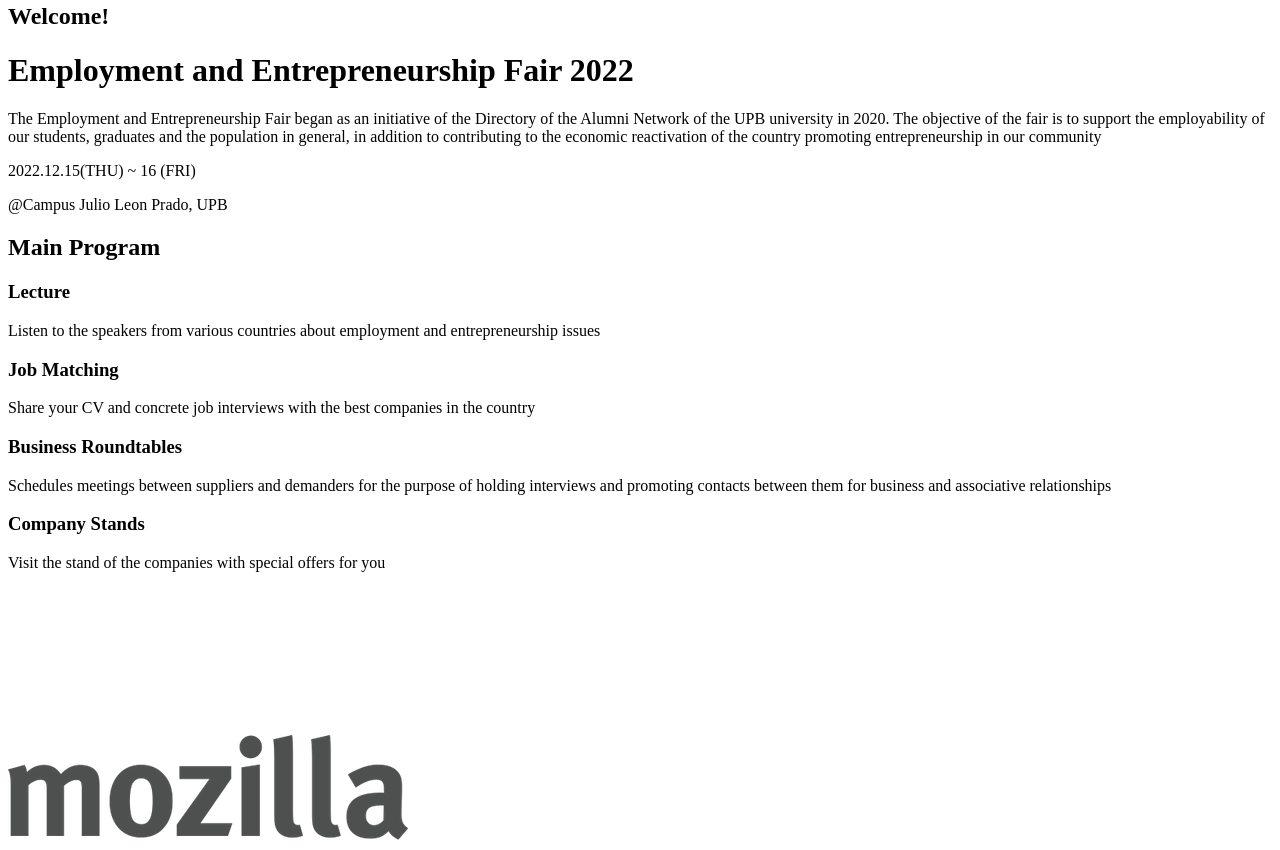
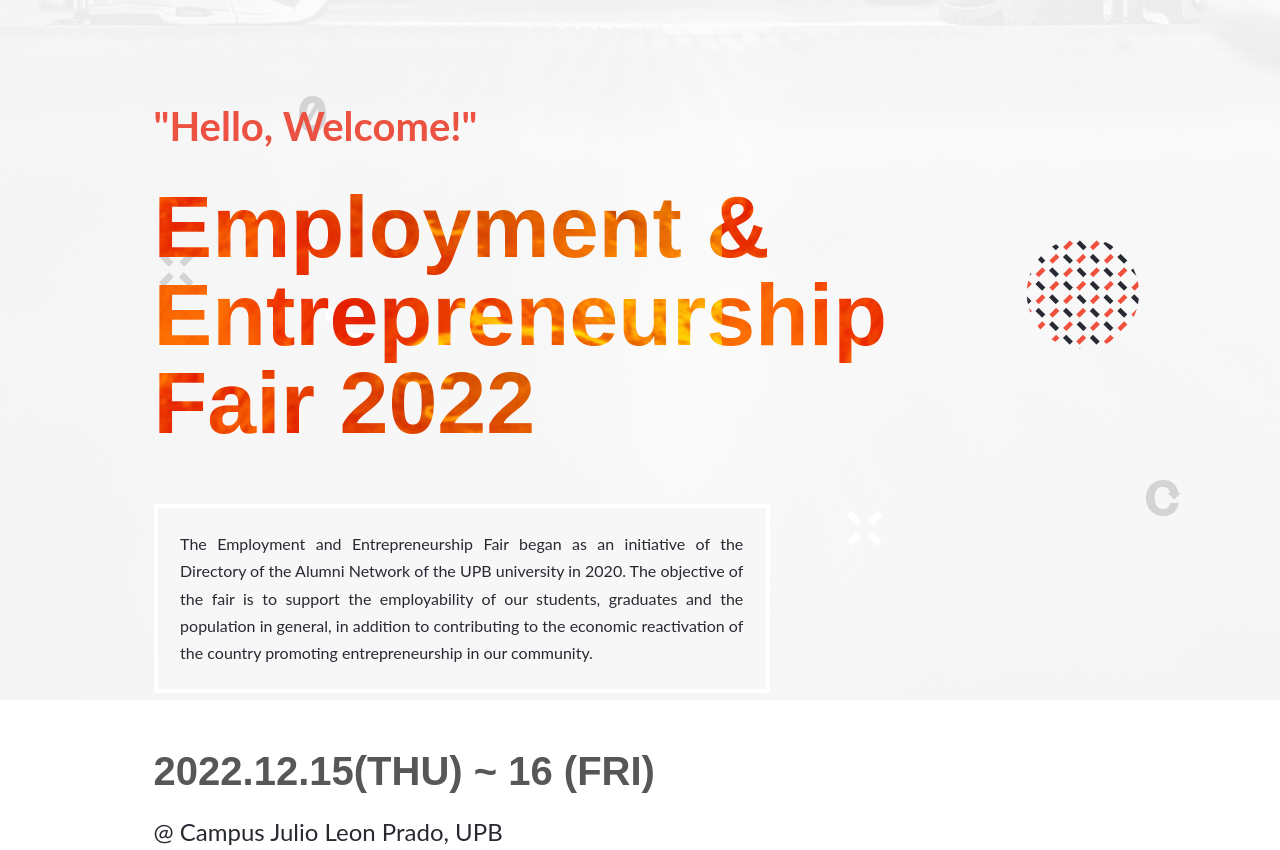
Before and after one commit to Nelitaa/Employment-and-Entrepreneurship-Fair-2022, a plain HTML site: page home.html in a window 1280 px wide. Shown: the part 155-1005 px from the top of the page. Drawn offline with Linux system fonts and the light colour scheme; a web font is replaced by a local one.

Commit message:
Add responsive style to presentation section

```diff
--- a/home.html
+++ b/home.html
@@ -7,21 +7,27 @@
   <title>Employment and Entrepreneurship Fair 2022</title>
   <link rel="stylesheet" href="style.css">
   <link rel="stylesheet" href="https://cdnjs.cloudflare.com/ajax/libs/font-awesome/6.1.1/css/all.min.css" integrity="sha512-KfkfwYDsLkIlwQp6LFnl8zNdLGxu9YAA1QvwINks4PhcElQSvqcyVLLD9aMhXd13uQjoXtEKNosOWaZqXgel0g==" crossorigin="anonymous" referrerpolicy="no-referrer"/>
+  <link rel="stylesheet" href="https://use.typekit.net/cxn7bfv.css">
+  <link href="http://fonts.cdnfonts.com/css/cocogoose" rel="stylesheet">
 </head>
 <body>
   <header>
     <nav class="nav-bar">
-      <i class="fa-sharp fa-solid fa-bars fa-2x" style="color:gray"></i>
+      <i class="fa-sharp fa-solid fa-bars fa-2x" style="color:rgb(87, 87, 87)"></i>
     </nav>
   </header>
   <main>
-    <section id="presentation"></section>
-      <h2>Welcome!</h2>
-      <h1>Employment and Entrepreneurship Fair 2022</h1>
-      <p>The Employment and Entrepreneurship Fair began as an initiative of the Directory of the Alumni Network of the UPB university in 2020. The objective of the fair is to support the employability of our students, graduates and the population in general, in addition to contributing to the economic reactivation of the country promoting entrepreneurship in our community</p>
-      <p>2022.12.15(THU) ~ 16 (FRI)</p>
-      <p>@Campus Julio Leon Prado, UPB</p>
-    <section id="program">
+    <section id="presentation">
+      <div class="presentation-container">
+        <h2 class="header-welcome">"Hello, Welcome!"</h2>
+        <h1 class="header-title">Employment &<br> Entrepreneurship <br> Fair 2022</h1>
+        <p class="box-presentation">The Employment and Entrepreneurship Fair began as an initiative of the Directory of the Alumni Network of the UPB university in 2020. The objective of the fair is to support the employability of our students, graduates and the population in general, in addition to contributing to the economic reactivation of the country promoting entrepreneurship in our community.</p>
+        <p class="date-event">2022.12.15(THU) ~ 16 (FRI)</p>
+        <p class="adress">@ Campus Julio Leon Prado, UPB</p>
+      </div>
+    </section>
+
+    <section class="" id="program">
       <h2>Main Program</h2>
       <div>
         <h3>Lecture</h3>
@@ -44,11 +50,11 @@
     <section id="speakers"></section>
 
     <section id="partner"></section>
-    <a href="#" target="_blank"><img src="/assets/mozilla logo.png" alt="Mozilla Logo"/></a>
-    <a href="#" target="_blank"><img src="/assets/google logo.jpg" alt="Google Logo"/></a>
-    <a href="#" target="_blank"><img src="/assets/naver logo.png" alt="Naver Logo"/></a>
-    <a href="#" target="_blank"><img src="/assets/daumkako logo.png" alt="daumkakao Logo"/></a>
-    <a href="#" target="_blank"><img src="/assets/airbnb logo.png" alt="Airbnb Logo"/></a>
+    <a href="#" target="_blank"><img src="" alt="Mozilla Logo"/></a>
+    <a href="#" target="_blank"><img src="" alt="Google Logo"/></a>
+    <a href="#" target="_blank"><img src="" alt="Naver Logo"/></a>
+    <a href="#" target="_blank"><img src="" alt="daumkakao Logo"/></a>
+    <a href="#" target="_blank"><img src="" alt="Airbnb Logo"/></a>
   </main>
   <footer>
     <a href="#" target="_blank"><img src="/assets/logo.png" alt="Employment and Entrepreneurship Fair 2022 Logo"/></a>
--- a/style.css
+++ b/style.css
@@ -1,3 +1,99 @@
+html {
+  font-family: "lato", sans-serif;
+  font-style: normal;
+  font-weight: 400;
+  color: #272a31;
+}
+
 .nav-bar {
   margin: 5%;
 }
+
+body {
+  background-image: url(/assets/background-image-1.png);
+  background-repeat:repeat-x;
+  margin: 0;
+  padding: 0;
+}
+
+.presentation-container {
+  display:flex;
+  flex-direction: column;
+  justify-self: start;
+  margin: 3%;
+}
+
+.header-welcome {
+  font-size: x-large;
+  color: #ec5242;
+}
+
+.header-title{
+  background: url('/assets/background-image-text4.png');
+  -webkit-background-clip: text;
+  -webkit-text-fill-color: transparent;
+  font-family: "cocogosse", sans-serif;
+  font-size: 280%;
+  font-weight: 800;
+  margin: 0;
+  margin-bottom: 5%;
+  line-height: 100%;
+}
+
+.box-presentation {
+  margin: 0;
+  padding: 7%;
+  border: 4px solid #ffff;
+  background-color: rgb(247, 247, 248);
+  text-align: justify;
+  line-height: 170%;
+}
+
+.date-event {
+  font-family: "cocogosse", sans-serif;
+  font-weight: 900;
+  color: rgb(87, 87, 87);
+  font-size: 6vw;
+  margin: 5% 0 2% 4%;
+}
+
+.adress {
+  margin: 0 0 0 4%;
+}
+
+.program-container {
+  background-color: #272a31;
+  background-image: url(/assets/pattern_bg.png);
+  color: #fff;
+}
+
+@media only screen and (min-width: 768px) {
+  body {
+    background-image: url(/assets/main_big.png);
+  }
+
+  .presentation-container {
+    margin: 10% 0% 10% 12%;
+  }
+
+  .header-title {
+    font-size: 550%;
+  }
+
+  .header-welcome {
+    font-size: 250%;
+  }
+  .box-presentation {
+    padding: 2%;
+    width: 50%;
+  }
+  .date-event {
+    margin-right: 22%;
+    font-size: 250%;
+    margin-left: 0;
+  }
+  .adress {
+    font-size: 150%;
+    margin-left: 0;
+  }
+}
```
Also changed, not shown: assets/background-image-1.png (added), assets/background-image-text-1.jpeg (deleted), assets/background-image1.png (deleted), assets/background-image2.jpeg (deleted), assets/backgroundImageText.png (deleted), assets/main_big.png (added), assets/pattern_bg.png (added), assets/pngtree-vector-glowing-wave-orange-yelloiw-picture-image_1906050.jpeg (deleted), 1 other file.
